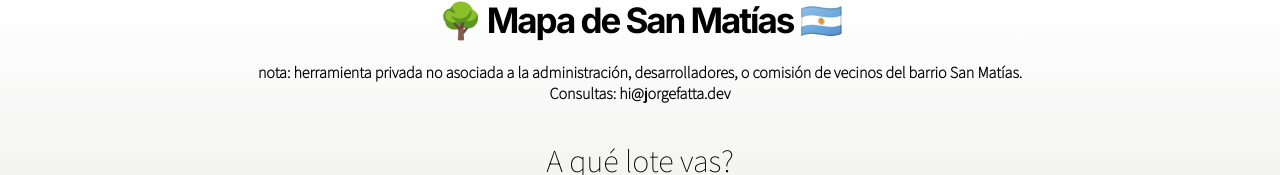
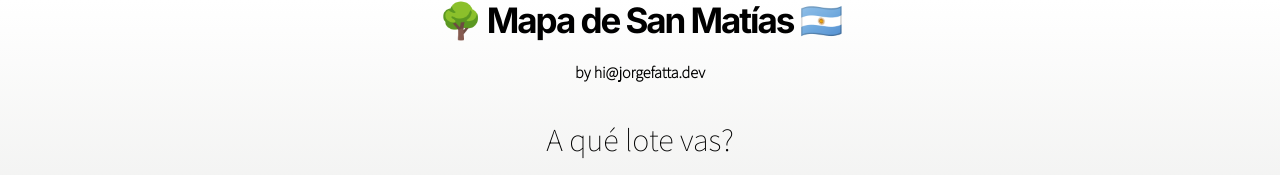
Before and after one commit to barrio-san-matias/sanmatias_app, a Next.js app: page / in a window 1280 px wide. Shown: the top 175 px of the page. Built offline with nearby package versions, Linux system fonts and the light colour scheme.

Commit message:
Update index.js

```diff
--- a/pages/index.js
+++ b/pages/index.js
@@ -52,8 +52,7 @@ export default function PageWithJSbasedForm() {
       🌳 Mapa de San Matías 🇦🇷
       </h1>
       <h4 className={styles.disclaimer}>
-      nota: <b>herramienta privada no asociada</b> a la administración, desarrolladores, o comisión de vecinos del barrio San Matías. <br />
-              Consultas: <a href="mailto:hi@jorgefatta.dev">hi@jorgefatta.dev</a>
+      by <a href="mailto:hi@jorgefatta.dev">hi@jorgefatta.dev</a>
       </h4>
 
       <div className={styles.description}>
```
